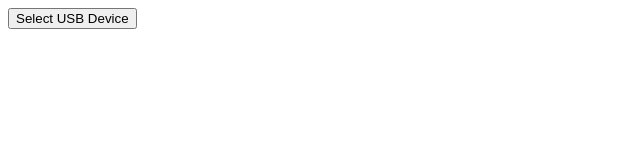
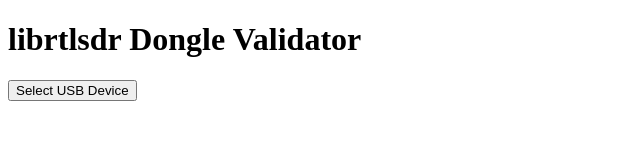
Before and after one commit to watson/librtlsdr-dongle-validator, a plain HTML site: page index.html in a window 1280 px wide. Shown: the whole page, without its empty margins (0-640 px from the left). Drawn offline with Linux system fonts and the light colour scheme.

Commit message:
Add headline

```diff
--- a/index.html
+++ b/index.html
@@ -6,6 +6,7 @@
   <script defer src="assets/script.js"></script>
 </head>
 <body>
+  <h1>librtlsdr Dongle Validator</h1>
   <button id="request-device">Select USB Device</button>
   <div id="result"></div>
 </body>
```
